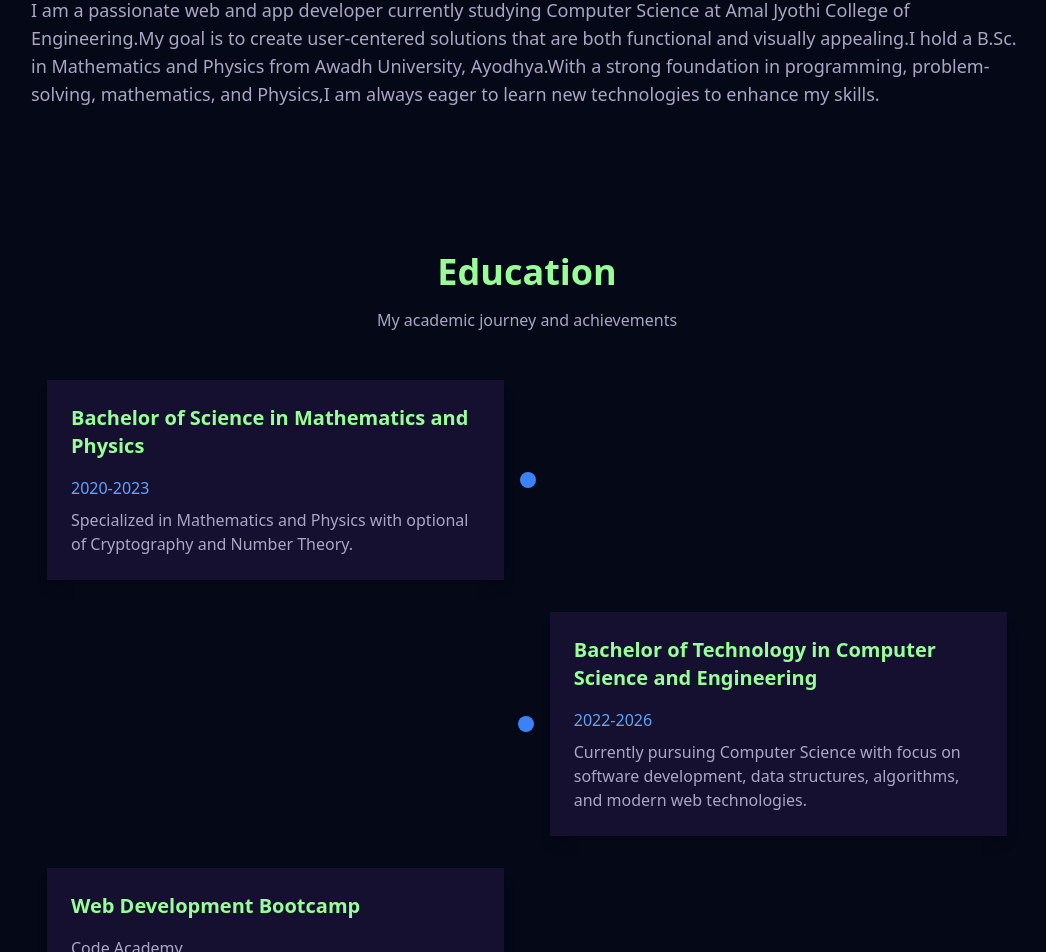
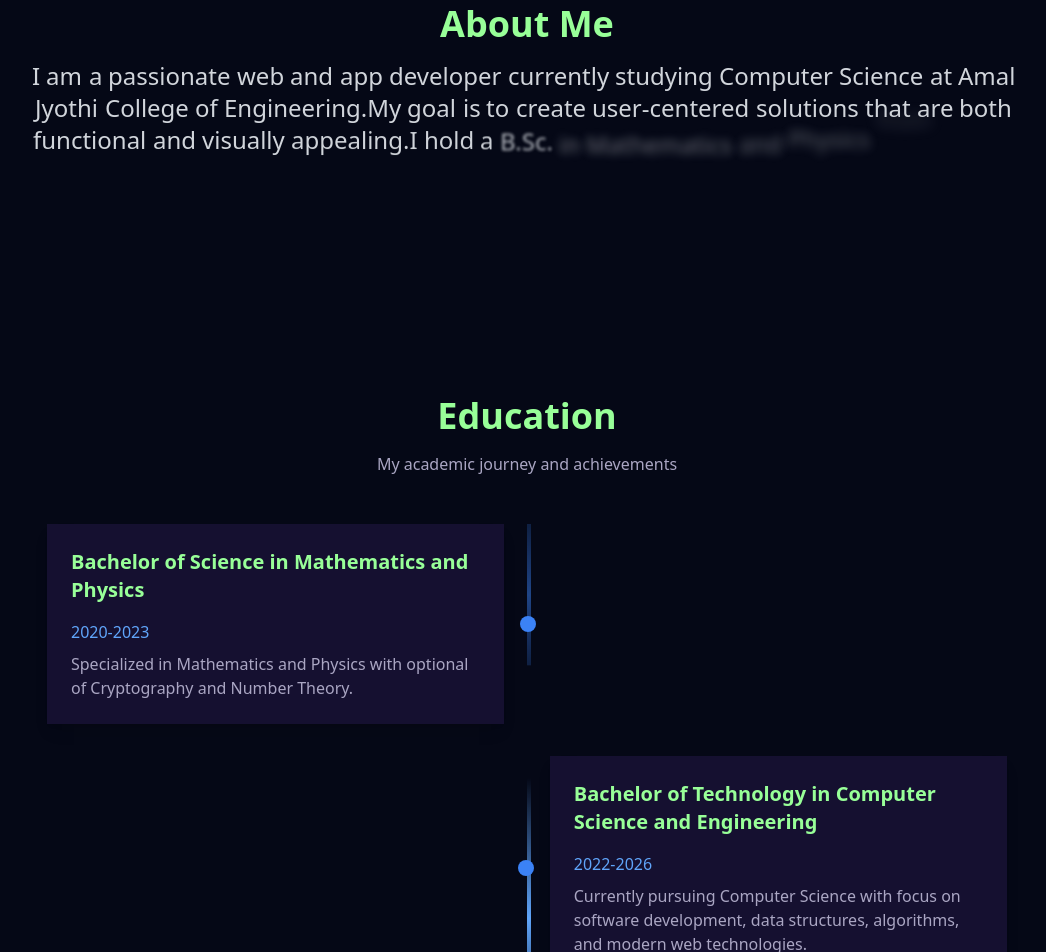
Before and after one commit to lord-rudra0/My-Portfolio, a React (Vite) app: page /about in a window 1280 px wide. Shown: the part 140-1092 px from the top of the page, without its empty margins (113-1159 px from the left). Built offline with nearby package versions, Linux system fonts and the light colour scheme.

Commit message:
animation fix

```diff
--- a/src/components/AboutPreview.jsx
+++ b/src/components/AboutPreview.jsx
@@ -3,8 +3,8 @@ import { Link } from 'react-router-dom';
 import { content } from '../data/content';
 import ScrollReveal from './ui/ScrollReveal';
 import { InteractiveHoverButton } from './magicui/interactive-hover-button';
-import ScrollFloat from "./ui/ScrollFloat"
-
+// import ScrollFloat from "./ui/ScrollFloat"
+import BlurText from "./ui/ScrollFloat"
 const AboutPreview = () => {
   return (
     <section className="py-20 bg-primary">
@@ -13,15 +13,15 @@ const AboutPreview = () => {
           <motion.div className="text-center">
             <h2 className="text-4xl font-bold text-white mb-4">About Me</h2>
 
-              <ScrollFloat
-                animationDuration={1}
-                ease='back.inOut(2)'
-                scrollStart='center bottom+=50%'
-                scrollEnd='bottom bottom-=40%'
-                stagger={0.03}
-              >
-               {content.about.fullBio}
-              </ScrollFloat>
+
+              <BlurText
+                text={content.about.fullBio}
+                delay={150}
+                animateBy="words"
+                direction="top"
+                // onAnimationComplete={handleAnimationComplete}
+                className="text-2xl mb-8"
+/>
 
 
             <InteractiveHoverButton className="know-more-btn inline-flex items-center transition-all duration-300 bg-white/10 px-6 py-3 rounded-full backdrop-blur-sm">
--- a/src/components/Education.jsx
+++ b/src/components/Education.jsx
@@ -1,5 +1,7 @@
-import { motion } from 'framer-motion';
+import { motion, useScroll, useSpring } from 'framer-motion';
 import { content } from '../data/content';
+import { useRef } from 'react';
+import PropTypes from 'prop-types';
 
 const TimelineItem = ({ item, index, side = 'left' }) => {
   return (
@@ -23,8 +25,7 @@ const TimelineItem = ({ item, index, side = 'left' }) => {
       </motion.div>
 
       <div className="relative flex items-center justify-center">
-        <div className="w-4 h-4 bg-blue-500 rounded-full"></div>
-        <div className="absolute w-1 h-full bg-blue-500 opacity-20"></div>
+        <div className="w-4 h-4 bg-blue-500 rounded-full z-10"></div>
       </div>
 
       <div className="w-full md:w-1/2"></div>
@@ -32,9 +33,35 @@ const TimelineItem = ({ item, index, side = 'left' }) => {
   );
 };
 
+TimelineItem.propTypes = {
+  item: PropTypes.shape({
+    degree: PropTypes.string.isRequired,
+    school: PropTypes.string.isRequired,
+    year: PropTypes.string.isRequired,
+    description: PropTypes.string
+  }).isRequired,
+  index: PropTypes.number.isRequired,
+  side: PropTypes.oneOf(['left', 'right'])
+};
+
 const Education = () => {
+  const sectionRef = useRef(null);
+  const ref = useRef(null);
+
+  const { scrollYProgress } = useScroll({
+    target: ref,
+    offset: ["start end", "end start"],
+    container: sectionRef
+  });
+
+  const scaleY = useSpring(scrollYProgress, {
+    stiffness: 100,
+    damping: 30,
+    restDelta: 0.001
+  });
+
   return (
-    <section className="py-20 bg-primary">
+    <section ref={sectionRef} className="py-20 bg-primary overflow-hidden">
       <div className="max-w-screen-lg mx-auto px-4">
         <motion.div
           initial={{ opacity: 0, y: 20 }}
@@ -46,7 +73,31 @@ const Education = () => {
           <p className="text-secondary">My academic journey and achievements</p>
         </motion.div>
 
-        <div className="relative">
+        <div ref={ref} className="relative">
+          {/* Animated Timeline Line */}
+          <motion.div
+            className="absolute left-1/2 transform -translate-x-1/2 w-1 h-full bg-gradient-to-b from-blue-500/20 via-blue-500/50 to-blue-500/20"
+            style={{
+              scaleY,
+              transformOrigin: "top"
+            }}
+          >
+            {/* Shine Effect */}
+            <motion.div
+              className="absolute top-0 left-0 w-full h-[200%] bg-gradient-to-b from-transparent via-blue-400 to-transparent"
+              initial={{ y: "-100%" }}
+              animate={{
+                y: ["0%", "100%"],
+              }}
+              transition={{
+                repeat: Infinity,
+                duration: 3,
+                ease: "easeInOut",
+                repeatDelay: 0.5
+              }}
+            />
+          </motion.div>
+
           {content.education.map((item, index) => (
             <TimelineItem
               key={index}
--- a/src/components/ui/ScrollFloat.jsx
+++ b/src/components/ui/ScrollFloat.jsx
@@ -1,80 +1,106 @@
-import { useEffect, useMemo, useRef } from 'react';
-import { gsap } from 'gsap';
-import { ScrollTrigger } from 'gsap/ScrollTrigger';
+import { useRef, useEffect, useState } from 'react';
+import { useSprings, animated } from '@react-spring/web';
+import PropTypes from 'prop-types';
 
-import './ScrollFloat.css';
+const BlurText = ({
+  text = '',
+  delay = 200,
+  className = '',
+  animateBy = 'words', // 'words' or 'letters'
+  direction = 'top', // 'top' or 'bottom'
+  threshold = 0.1,
+  rootMargin = '0px',
+  animationFrom,
+  animationTo,
+  easing = 'easeOutCubic',
+  onAnimationComplete,
+}) => {
+  const elements = animateBy === 'words' ? text.split(' ') : text.split('');
+  const [inView, setInView] = useState(false);
+  const ref = useRef();
+  const animatedCount = useRef(0);
 
-gsap.registerPlugin(ScrollTrigger);
+  const defaultFrom =
+    direction === 'top'
+      ? { filter: 'blur(10px)', opacity: 0, transform: 'translate3d(0,-50px,0)' }
+      : { filter: 'blur(10px)', opacity: 0, transform: 'translate3d(0,50px,0)' };
 
-const ScrollFloat = ({
-  children,
-  scrollContainerRef,
-  containerClassName = "",
-  textClassName = "",
-  animationDuration = 1,
-  ease = 'back.inOut(2)',
-  scrollStart = 'center bottom+=50%',
-  scrollEnd = 'bottom bottom-=40%',
-  stagger = 0.03
-}) => {
-  const containerRef = useRef(null);
-
-  const splitText = useMemo(() => {
-    const text = typeof children === 'string' ? children : '';
-    return text.split("").map((char, index) => (
-      <span className="char" key={index}>
-        {char === " " ? "\u00A0" : char}
-      </span>
-    ));
-  }, [children]);
+  const defaultTo = [
+    {
+      filter: 'blur(5px)',
+      opacity: 0.5,
+      transform: direction === 'top' ? 'translate3d(0,5px,0)' : 'translate3d(0,-5px,0)',
+    },
+    { filter: 'blur(0px)', opacity: 1, transform: 'translate3d(0,0,0)' },
+  ];
 
   useEffect(() => {
-    const el = containerRef.current;
-    if (!el) return;
+    const observer = new IntersectionObserver(
+      ([entry]) => {
+        if (entry.isIntersecting) {
+          setInView(true);
+          observer.unobserve(ref.current);
+        }
+      },
+      { threshold, rootMargin }
+    );
 
-    const scroller =
-      scrollContainerRef && scrollContainerRef.current
-        ? scrollContainerRef.current
-        : window;
+    observer.observe(ref.current);
 
-    const charElements = el.querySelectorAll('.char');
+    return () => observer.disconnect();
+  }, [threshold, rootMargin]);
 
-    gsap.fromTo(
-      charElements,
-      {
-        willChange: 'opacity, transform',
-        opacity: 0,
-        yPercent: 120,
-        scaleY: 2.3,
-        scaleX: 0.7,
-        transformOrigin: '50% 0%'
-      },
-      {
-        duration: animationDuration,
-        ease: ease,
-        opacity: 1,
-        yPercent: 0,
-        scaleY: 1,
-        scaleX: 1,
-        stagger: stagger,
-        scrollTrigger: {
-          trigger: el,
-          scroller,
-          start: scrollStart,
-          end: scrollEnd,
-          scrub: true
+  const springs = useSprings(
+    elements.length,
+    elements.map((_, i) => ({
+      from: animationFrom || defaultFrom,
+      to: inView
+        ? async (next) => {
+          for (const step of (animationTo || defaultTo)) {
+            await next(step);
+          }
+          animatedCount.current += 1;
+          if (animatedCount.current === elements.length && onAnimationComplete) {
+            onAnimationComplete();
+          }
         }
-      }
-    );
-  }, [scrollContainerRef, animationDuration, ease, scrollStart, scrollEnd, stagger]);
+        : animationFrom || defaultFrom,
+      delay: i * delay,
+      config: { easing },
+    }))
+  );
 
   return (
-    <h2 ref={containerRef} className={`scroll-float ${containerClassName}`}>
-      <span className={`scroll-float-text ${textClassName}`}>
-        {splitText}
-      </span>
-    </h2>
+    <p ref={ref} className={`blur-text ${className}`}>
+      {springs.map((props, index) => (
+        <animated.span
+          key={index}
+          style={{
+            ...props,
+            display: 'inline-block',
+            willChange: 'transform, filter, opacity',
+          }}
+        >
+          {elements[index] === ' ' ? '\u00A0' : elements[index]}
+          {animateBy === 'words' && index < elements.length - 1 && '\u00A0'}
+        </animated.span>
+      ))}
+    </p>
   );
 };
 
-export default ScrollFloat;
+BlurText.propTypes = {
+  text: PropTypes.string,
+  delay: PropTypes.number,
+  className: PropTypes.string,
+  animateBy: PropTypes.oneOf(['words', 'letters']),
+  direction: PropTypes.oneOf(['top', 'bottom']),
+  threshold: PropTypes.number,
+  rootMargin: PropTypes.string,
+  animationFrom: PropTypes.object,
+  animationTo: PropTypes.arrayOf(PropTypes.object),
+  easing: PropTypes.string,
+  onAnimationComplete: PropTypes.func
+};
+
+export default BlurText;
--- a/src/data/content.js
+++ b/src/data/content.js
@@ -25,10 +25,10 @@ export const content = {
       description: "Currently pursuing Computer Science with focus on software development, data structures, algorithms, and modern web technologies."
     },
     {
-      degree: "Web Development Bootcamp",
-      school: "Code Academy",
-      year: "2013",
-      description: "Intensive 12-week program covering full-stack web development."
+      degree: "Full Stack Web Development",
+      school: "Udemy",
+      year: "2024",
+      description: "Intensive Web Development program covering full-stack web development."
     }
   ],
   skills: [
--- a/src/pages/About.jsx
+++ b/src/pages/About.jsx
@@ -3,9 +3,9 @@ import { content } from '../data/content';
 import Education from '../components/Education';
 import Skill from '../components/Skill';
 import { useTheme } from '../context/ThemeContext';
+import BlurText from '../components/ui/ScrollFloat';
 
 const About = () => {
-  const { about } = content;
   const { theme } = useTheme();
 
   return (
@@ -22,17 +22,25 @@ const About = () => {
           transition={{ duration: 0.5 }}
           className="mb-16"
         >
-          <h1 className="text-4xl font-bold mb-8">About Me</h1>
-          <div className="text-secondary text-lg space-y-6">
+          <h1 className="text-4xl font-bold mb-8 text-center mt-16 text-white">About Me</h1>
+          <BlurText
+                text={content.about.fullBio}
+                delay={150}
+                animateBy="words"
+                direction="top"
+                className={`text-2xl mb-8 text-center ${theme === 'dark' ? 'text-gray-300' : 'text-gray-800'}`}
+              />
+
+          {/* <div className="text-secondary text-lg space-y-6">
             {about.fullBio.split('\n\n').map((paragraph, index) => (
               <p key={index}>{paragraph}</p>
             ))}
-          </div>
+          </div> */}
         </motion.div>
 
         <Education />
 
-        <motion.div
+        {/* <motion.div
           initial={{ opacity: 0, y: 20 }}
           animate={{ opacity: 1, y: 0 }}
           transition={{ duration: 0.5, delay: 0.2 }}
@@ -53,7 +61,9 @@ const About = () => {
               </motion.div>
             ))}
           </div>
-        </motion.div>
+        </motion.div> */}
+
+        <h1 className="text-4xl font-bold mb-8 text-center mt-16 text-white">Skills</h1>
 
         <Skill />
       </div>
```
Also changed, not shown: src/components/magicui/box-reveal.jsx (+9 -1 lines).
